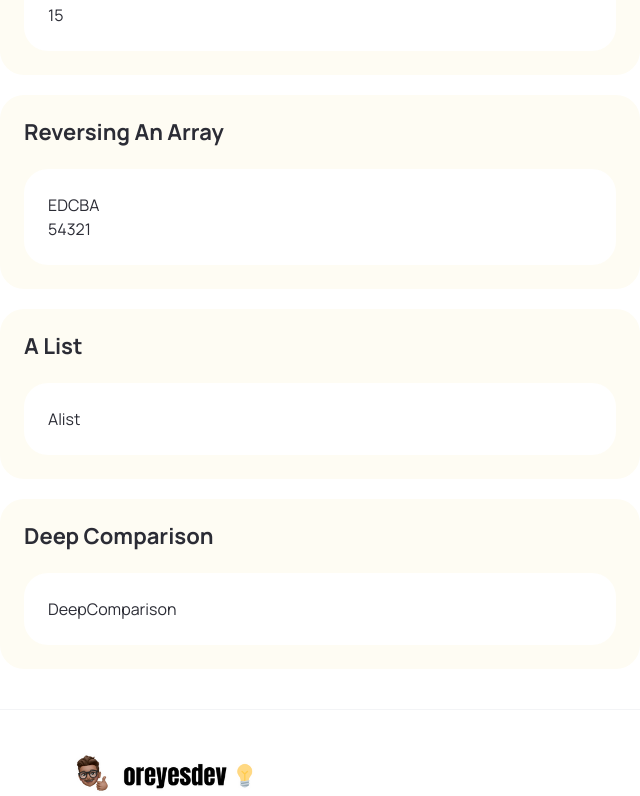
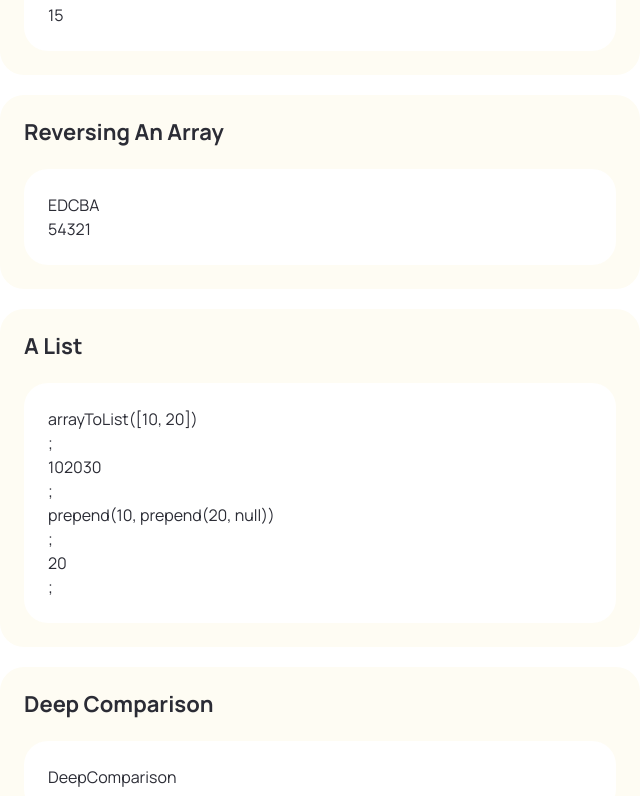
Before and after one commit to jon-oscar/eloquent-js, a Next.js app: page /chapter4 in a window 1280 px wide. Shown: the part 456-1252 px from the top of the page, without its empty margins (0-640 px from the left). Built offline with nearby package versions, Linux system fonts and the light colour scheme.

Commit message:
add third and forth exercise working

```diff
--- a/components/exercises/chapter-4-oscar/Alist.tsx
+++ b/components/exercises/chapter-4-oscar/Alist.tsx
@@ -1,7 +1,72 @@
 import React from 'react';
 
+/**
+ * Converts an array of numbers into a linked list.
+ * @param arr - The array of numbers to be converted.
+ * @returns The resulting linked list.
+ */
+const arrayToList = (arr: number[]) => {
+  let list = null;
+
+  // arr.length - 1 --> because we want to start from the last element of the array as starts from 0
+  for (let i = arr.length - 1; i >= 0; i--) {
+    // list will store the result of every iteration, which is {value: 20, rest: null} so on
+    list = { value: arr[i], rest: list };
+  }
+
+  return list;
+};
+
+/**
+ * Converts a linked list to an array.
+ * @param list - The linked list to convert.
+ * @returns An array containing the values of the linked list.
+ */
+const listToArray = (list: any) => {
+  let arr = [];
+
+  // node as condition because we want to stop when node is null
+  // node.rest because we want to move to the next node
+  for (let node = list; node; node = node.rest) {
+    arr.push(node.value);
+  }
+
+  return arr;
+};
+
+/**
+ * Prepends a value to a list.
+ * @param value - The value to prepend to the list.
+ * @param list - The list to which the value will be prepended.
+ * @returns A new list with the value prepended to it.
+ */
+const prepend = (value: number, list: any) => {
+  // list is null when we reach the end of the list
+  return { value, rest: list };
+};
+
+/**
+ * Returns the value of the nth element in a list.
+ * @param list - The list to search for the nth element.
+ * @param n - The index of the element to retrieve.
+ * @returns The value of the nth element in the list, or undefined if the list is empty or n is out of bounds.
+ */
+const nth = (list: any, n: number): any => {
+  if (!list) return undefined;
+  else if (n == 0) return list.value;
+  // list.rest because we want to move to the next node
+  else return nth(list.rest, n - 1);
+};
+
 const Alist = () => {
-  return <div>Alist</div>;
+  return (
+    <div>
+      <div>arrayToList([10, 20])</div>;
+      <div>{listToArray(arrayToList([10, 20, 30]))}</div>;
+      <div>prepend(10, prepend(20, null))</div>;
+      <div>{nth(arrayToList([10, 20, 30]), 1)}</div>;
+    </div>
+  );
 };
 
 export default Alist;
--- a/components/exercises/chapter-4-oscar/DeepComparison.tsx
+++ b/components/exercises/chapter-4-oscar/DeepComparison.tsx
@@ -1,4 +1,33 @@
 import React from 'react';
+
+/**
+ * Compares two values deeply to determine if they are equivalent.
+ * @param a - The first value to compare.
+ * @param b - The second value to compare.
+ * @returns True if the values are equivalent, false otherwise.
+ */
+
+const deepEqual = (a: any, b: any) => {
+  if (a === b) return true;
+
+  if (a == null || typeof a != 'object' || b == null || typeof b != 'object')
+    return false;
+
+  let keysA = Object.keys(a),
+    keysB = Object.keys(b);
+
+  if (keysA.length != keysB.length) return false;
+
+  for (let key of keysA) {
+    if (!keysB.includes(key) || !deepEqual(a[key], b[key])) return false;
+  }
+  return true;
+};
+
+let obj = { here: { is: 'an' }, object: 2 };
+console.log(deepEqual(obj, obj));
+console.log(deepEqual(obj, { here: 1, object: 2 }));
+console.log(deepEqual(obj, { here: { is: 'an' }, object: 2 }));
 
 const DeepComparison = () => {
   return <div>DeepComparison</div>;
```
